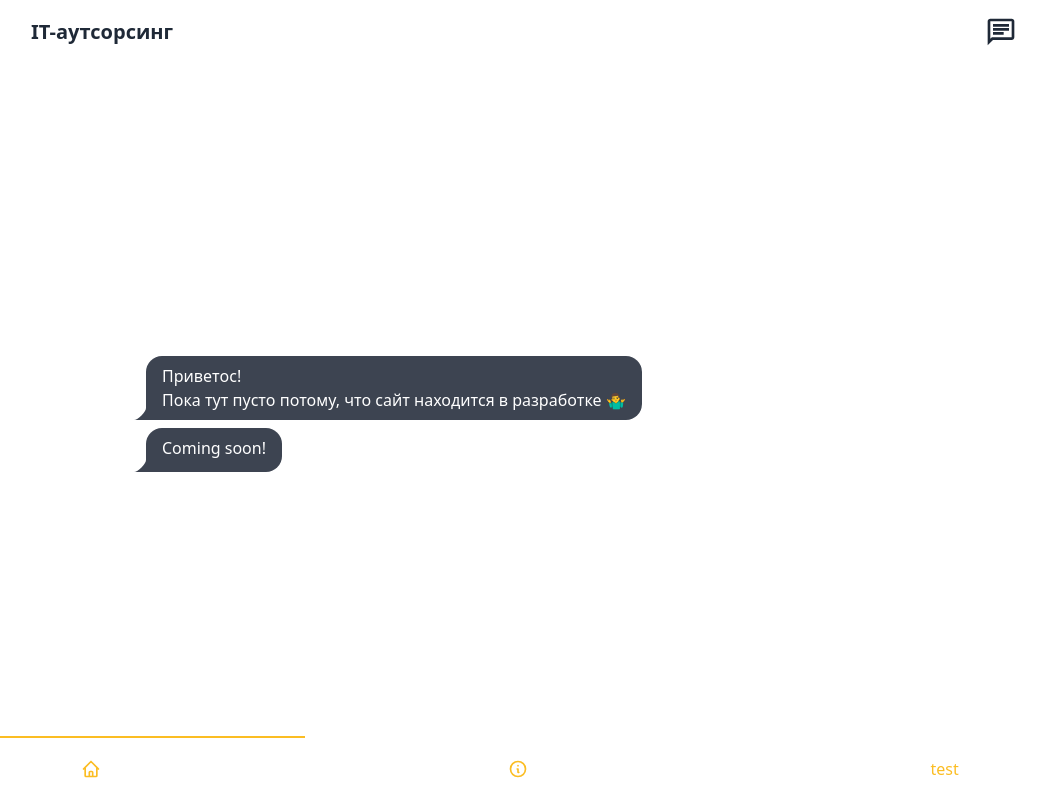
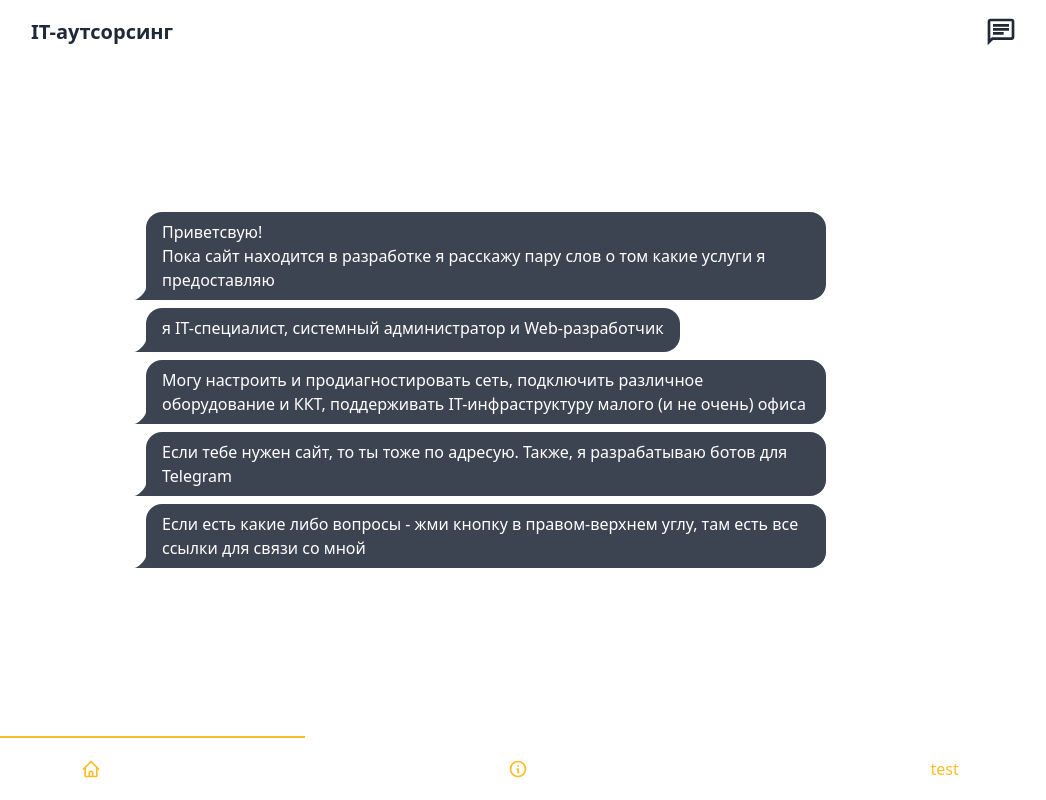
Before and after one commit to hel8er/outsource-sochi, a Nuxt app: page / in a window 1280 px wide. Shown: the whole page, without its empty margins (122-1168 px from the left). Built offline with nearby package versions, Linux system fonts and the light colour scheme.

Commit message:
index info text

```diff
--- a/components/Chat.vue
+++ b/components/Chat.vue
@@ -2,13 +2,21 @@
     <div class="mx-auto max-w-3xl">
 
     <div class="chat chat-start">
-        <div class="chat-bubble">Приветос! <br />Пока тут пусто потому, что сайт находится в разработке 🤷‍♂️</div>
+        <div class="chat-bubble">Приветсвую!<br />Пока сайт находится в разработке я расскажу пару слов о том какие услуги я предоставляю</div>
     </div>
 
-        <div class="chat chat-start">
-        <div class="chat-bubble">Coming soon!</div>
+    <div class="chat chat-start">
+        <div class="chat-bubble">я IT-специалист, системный администратор и Web-разработчик</div>
     </div>
-
+    <div class="chat chat-start">
+        <div class="chat-bubble">Могу настроить и продиагностировать сеть, подключить различное оборудование и ККТ, поддерживать IT-инфраструктуру малого (и не очень) офиса</div>
+    </div>
+    <div class="chat chat-start">
+        <div class="chat-bubble">Если тебе нужен сайт, то ты тоже по адресую. Также, я разрабатываю ботов для Telegram</div>
+    </div>
+    <div class="chat chat-start">
+        <div class="chat-bubble">Если есть какие либо вопросы - жми кнопку в правом-верхнем углу, там есть все ссылки для связи со мной</div>
+    </div>
         </div>
 
 </template>
--- a/components/ContactsDropdown.vue
+++ b/components/ContactsDropdown.vue
@@ -3,7 +3,7 @@
         <label tabindex="0" class="btn-ghost m-1">
             <Icon name="material-symbols:chat-outline" size="32" />
         </label>
-        <ul tabindex="0" class="dropdown-content bg-slate-800 menu p-2 shadow bg-base-100 rounded-box w-52">
+        <ul tabindex="0" class="dropdown-content menu p-2 shadow bg-base-100 rounded-box w-52 bg-slate-800">
             <li>
                 <label for="my-modal-3"><Icon name="fluent:form-48-regular" />Форма</label>
             </li>
--- a/pages/index.vue
+++ b/pages/index.vue
@@ -1,5 +1,5 @@
 <template>
-<div class="py-72">
+<div class="py-36">
 <Chat />
 
 <FeedbackModal />
```
